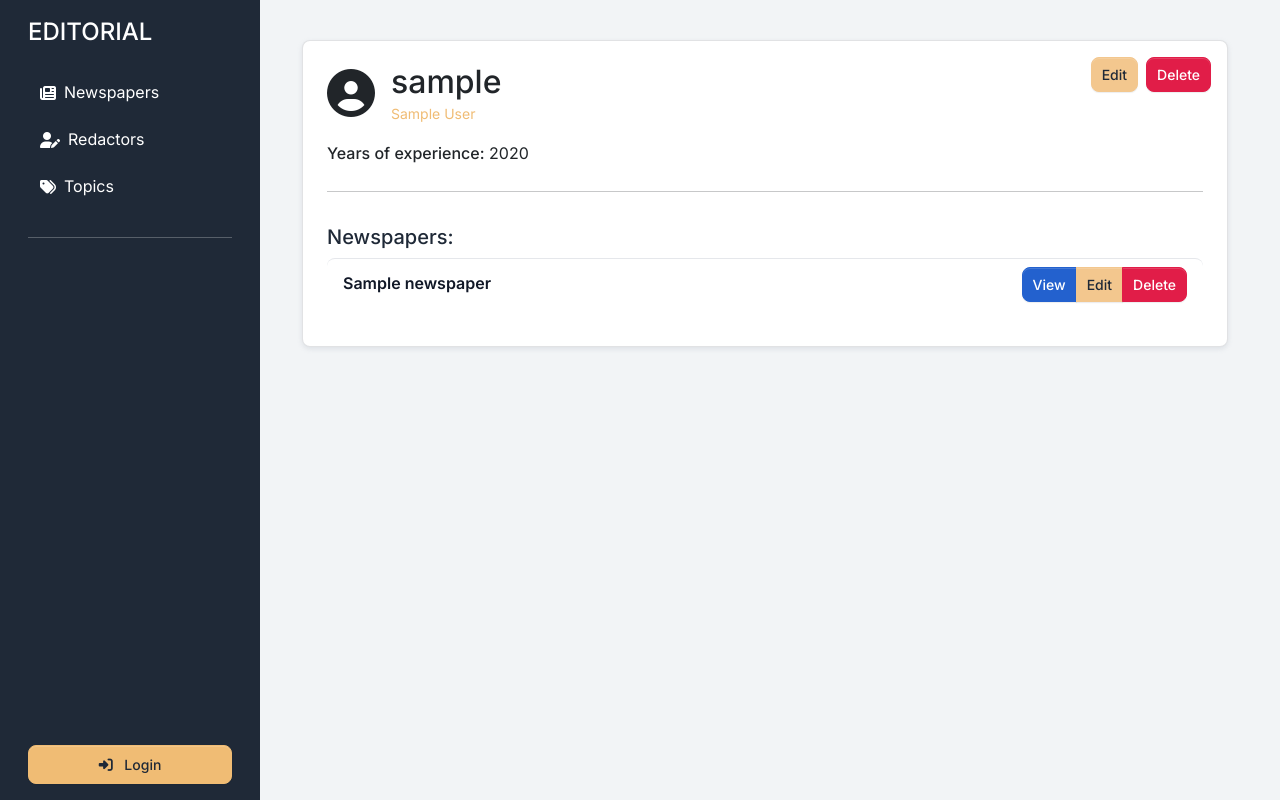
After one commit to misha-cw/editorial-tracker, a Django app: page /redactors/1/ in a window 1280 px wide. The commit adds this page. Run offline with Django 5.2, Linux system fonts and the light colour scheme; tables that the repository leaves empty hold one stand-in row (values such as "Sample post").

Commit message:
feat: add detail view and template for redactor model

```diff
--- a/catalog/urls.py
+++ b/catalog/urls.py
@@ -6,6 +6,7 @@ from .views import (
     TopicUpdateView,
     TopicDeleteView,
     RedactorListView,
+    RedactorDetailView,
     RedactorCreateView,
     RedactorUpdateView,
     RedactorDeleteView,
@@ -25,6 +26,7 @@ urlpatterns = [
     path("topics/<int:pk>/update/", TopicUpdateView.as_view(), name="topic-update"),  # Update topic
     path("topics/<int:pk>/delete/", TopicDeleteView.as_view(), name="topic-delete"),  # Delete topic
     path("redactors/", RedactorListView.as_view(), name="redactor-list"),  # Redactors list
+    path("redactors/<int:pk>/", RedactorDetailView.as_view(), name="redactor-detail"),  # Redactor detail
     path("redactors/create/", RedactorCreateView.as_view(), name="redactor-create"),  # Create new redactor
     path("redactors/<int:pk>/update/", RedactorUpdateView.as_view(), name="redactor-update"),  # Update redactor
     path("redactors/<int:pk>/delete/", RedactorDeleteView.as_view(), name="redactor-delete"),  # Delete redactor
--- a/catalog/views.py
+++ b/catalog/views.py
@@ -56,6 +56,12 @@ class RedactorListView(generic.ListView):
     ordering = ["username"]
 
 
+class RedactorDetailView(generic.DetailView):
+    model = Redactor
+    template_name = "catalog/redactor_detail.html"
+    context_object_name = "redactor"
+
+
 class RedactorCreateView(generic.CreateView):
     model = Redactor
     form_class = RedactorCreateForm
--- /dev/null
+++ b/templates/catalog/redactor_detail.html
@@ -0,0 +1,55 @@
+{% extends "base.html" %}
+{% block content %}
+  <div class="container py-4">
+    <div class="card shadow-sm position-relative">
+      <!-- Action buttons -->
+      <div class="position-absolute top-0 end-0 m-3 d-flex gap-2">
+        <a href="{% url 'catalog:redactor-update' redactor.pk %}"
+           class="btn btn-sm btn-warning">Edit</a>
+        <a href="{% url 'catalog:redactor-delete' redactor.pk %}"
+           class="btn btn-sm btn-danger">Delete</a>
+      </div>
+      <div class="card-body d-flex flex-column">
+        <!-- Header: avatar + name -->
+        <div class="d-flex align-items-center mb-3">
+          <div class="me-3">
+            <i class="fas fa-user-circle fa-3x"></i>
+          </div>
+          <div>
+            <h2 class="card-title mb-0">{{ redactor.username }}</h2>
+            <p class="small text-secondary mb-0">{{ redactor.get_full_name }}</p>
+          </div>
+        </div>
+        <!-- Meta: years of experience -->
+          <p class="mb-2">
+            <strong>Years of experience:</strong> {{ redactor.years_of_experience }}
+          </p>
+        <!-- Newspapers -->
+        {% if redactor.newspapers.exists %}
+          <hr>
+          <h5 class="mt-3">Newspapers:</h5>
+          <ul class="list-group mb-3">
+            {% for newspaper in redactor.newspapers.all %}
+              <li class="overflow-hidden text-truncate border-top list-group-item d-flex justify-content-between align-items-center {% cycle 'bg-gray' 'bg-white' %}">
+                <span class="fw-semibold text-truncate">{{ newspaper.title }}</span>
+                <div class="btn-group btn-group-sm"
+                     role="group"
+                     aria-label="Newspaper actions">
+                  <a href="{% url 'catalog:newspaper-detail' newspaper.pk %}"
+                     class="btn btn-info">View</a>
+                  <a href="{% url 'catalog:newspaper-update' newspaper.pk %}"
+                     class="btn btn-warning">Edit</a>
+                  <a href="{% url 'catalog:newspaper-delete' newspaper.pk %}"
+                     class="btn btn-danger">Delete</a>
+                </div>
+              </li>
+            {% endfor %}
+          </ul>
+        {% else %}
+          <p class="text-muted mt-3">No newspapers assigned.</p>
+        {% endif %}
+
+      </div>
+    </div>
+  </div>
+{% endblock content %}
--- a/templates/includes/sidebar.html
+++ b/templates/includes/sidebar.html
@@ -38,13 +38,13 @@
           </a>
           <form action="{% url 'logout' %}" method="post" class="m-0">
             {% csrf_token %}
-            <button type="submit" class="btn btn-sm btn-outline-danger">
+            <button type="submit" class="btn btn-sm btn-danger">
               <i class="fas fa-sign-out-alt"></i>
             </button>
           </form>
         </div>
       {% else %}
-        <a href="{% url 'login' %}" class="btn btn-outline-secondary w-100">
+        <a href="{% url 'login' %}" class="btn btn-secondary w-100">
           <i class="fas fa-sign-in-alt me-2"></i>
           Login
         </a>
```
Also changed, not shown: templates/catalog/redactor_list.html (+9 -5 lines).
